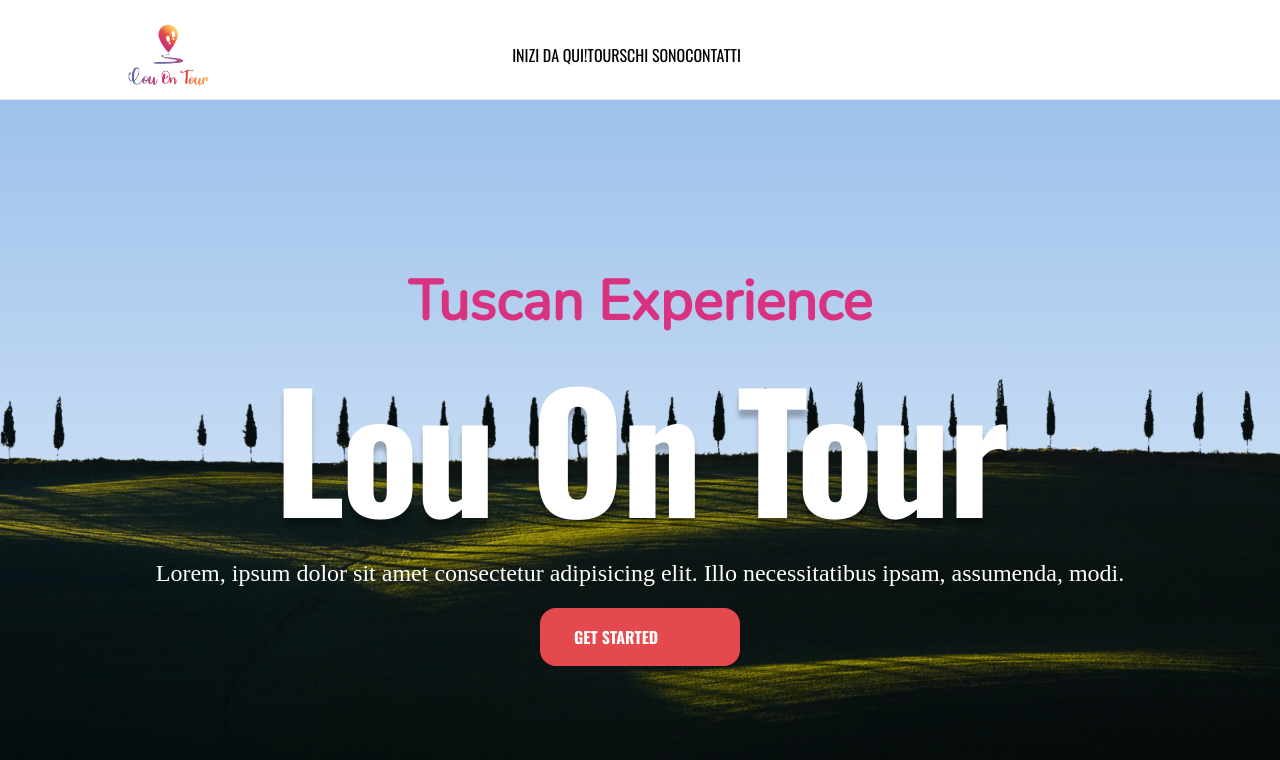
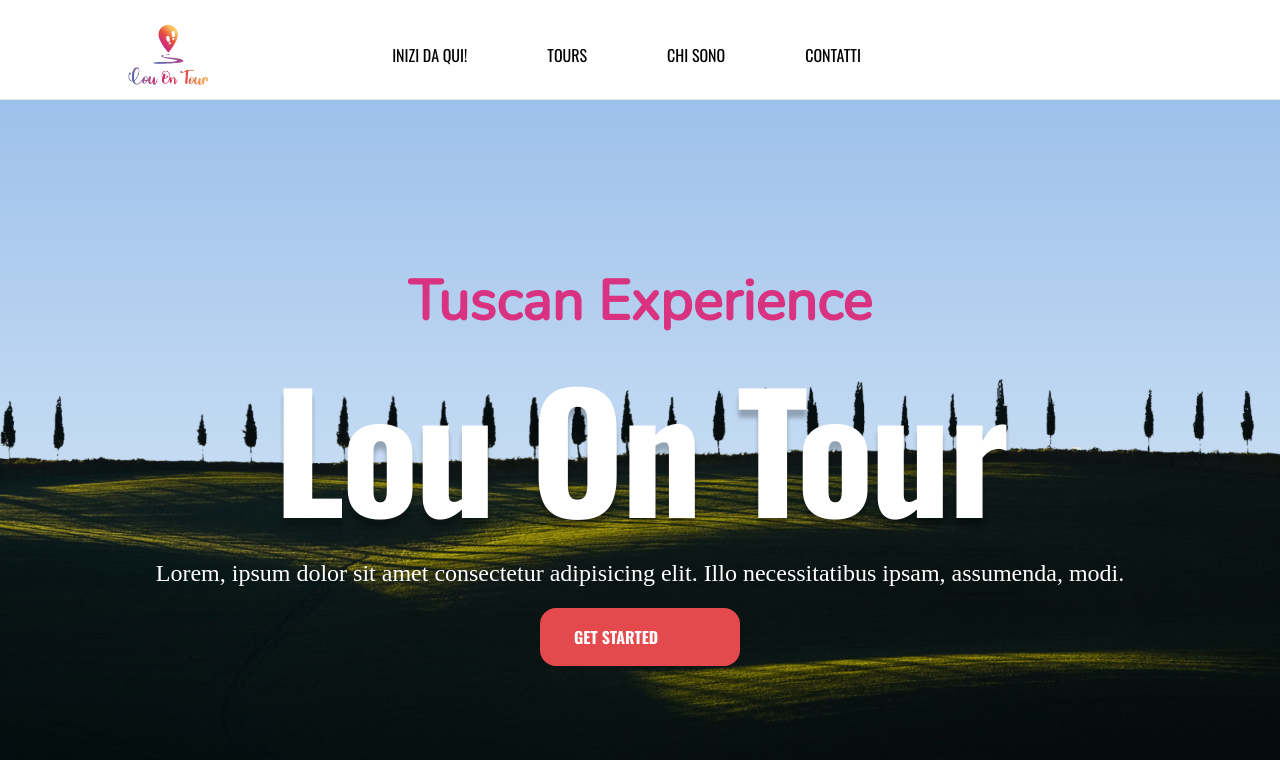
Before and after one commit to FraCanta/louOnTour, a Next.js app: page / in a window 1280 px wide. Shown: the top 760 px of the page. Built offline with nearby package versions, Linux system fonts and the light colour scheme; some icons are missing; a web font is replaced by a local one.

Commit message:
font-sizer, menu, landscape ottimization

```diff
--- a/styles/globals.css
+++ b/styles/globals.css
@@ -36,7 +36,10 @@ a {
   list-style: none;
 }
 .menu-nav a {
+  margin-right: 40px;
+  margin-left: 40px;
   display: block;
+  padding: 4px 0;
   text-decoration: none;
   text-transform: uppercase;
   transition: 0.5s;
```
